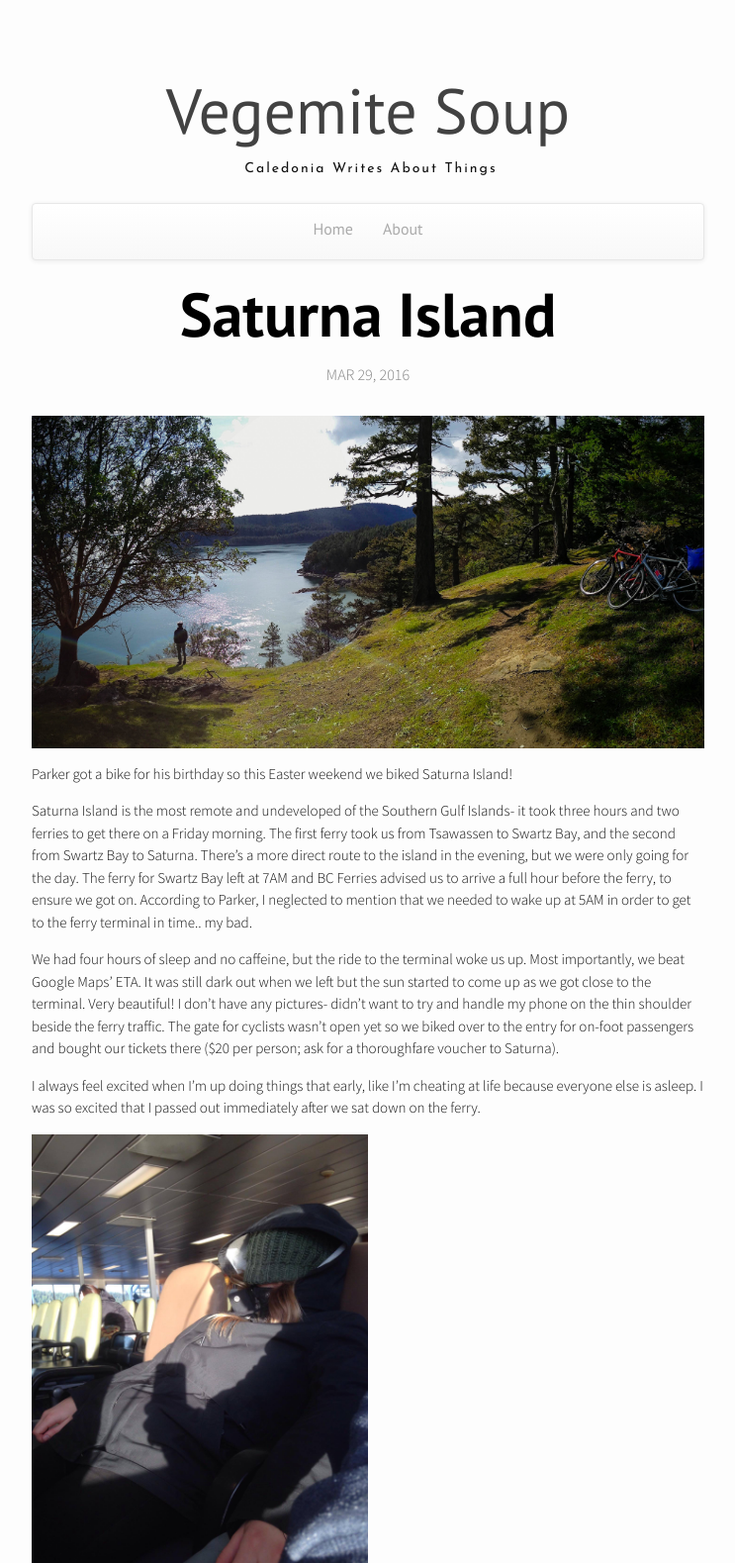
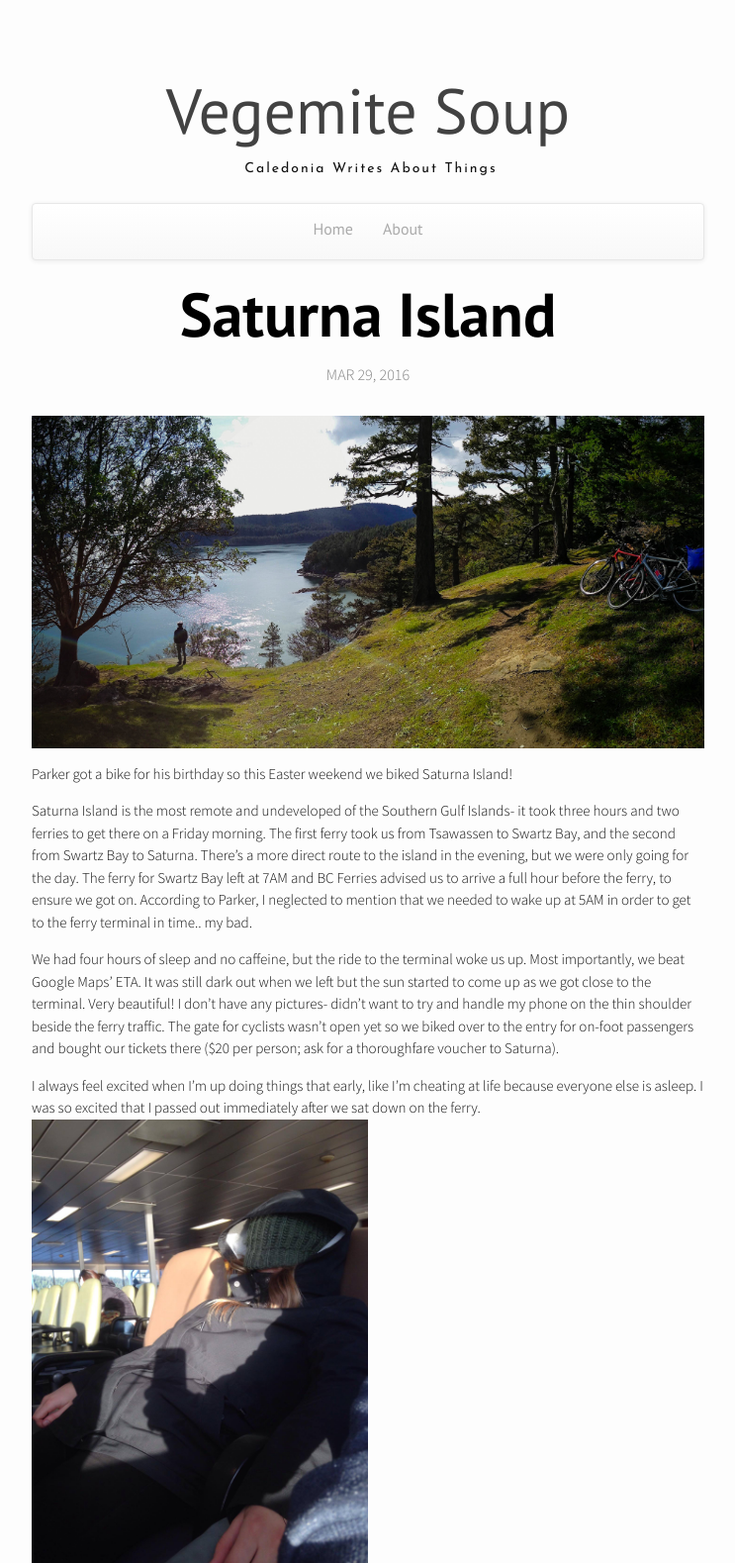
Before and after one commit to calthomson/calthomson.github.io, a Jekyll site: the page built from _posts/2016-03-29-saturna.markdown, in a window 1280 px wide. Shown: the top 1579 px of the page at 99% size, without its empty margins (268-1011 px from the left). Built offline with Jekyll 4.4.1, drawn with Linux system fonts in a browser that asks for light colours; nearby versions of some CDN libraries; grey boxes are pictures that could not be loaded.

Commit message:
Changed all images to regular HTML

```diff
--- a/_posts/2016-03-29-saturna.markdown
+++ b/_posts/2016-03-29-saturna.markdown
@@ -14,12 +14,12 @@
 
 We had four hours of sleep and no caffeine, but the ride to the terminal woke us up. Most importantly, we beat Google Maps’ ETA. It was still dark out when we left but the sun started to come up as we got close to the terminal. Very beautiful! I don’t have any pictures- didn't want to try and handle my phone on the thin shoulder beside the ferry traffic. The gate for cyclists wasn’t open yet so we biked over to the entry for on-foot passengers and bought our tickets there ($20 per person; ask for a thoroughfare voucher to Saturna).
 
-I always feel excited when I’m up doing things that early, like I’m cheating at life because everyone else is asleep. I was so excited that I passed out immediately after we sat down on the ferry.
+<p>I always feel excited when I’m up doing things that early, like I’m cheating at life because everyone else is asleep. I was so excited that I passed out immediately after we sat down on the ferry.
 
 
-<img src="/photos/2016-03-29-saturna/12919540_10156704558270006_1085881501_o.jpg" alt="Sleepy" style="width:50%" align="middle">
+<img src="/photos/2016-03-29-saturna/12919540_10156704558270006_1085881501_o.jpg" alt="Sleepy" style="width:50%" align="middle"></p>
 
-<center><img src="/photos/2016-03-29-saturna/2016-03-25 02.49.50 1.jpg" alt="Sunrise on the Ferry" style="width:100%" align="middle"></center>
+<center><img src="/photos/2016-03-29-saturna/2016-03-25 02.49.50 1.jpg" alt="Sunrise on the Ferry" style="width:75%" align="middle"></center>
 
 The sky became more clear as we got closer to Swartz Bay and by the time we got on the second (much smaller) ferry for Saturna, the sun was fully in the sky and it was WARM! This ferry seemed to be full of mainly locals and only a handful of visitors. We got our first wave of hippy vibes as a guy started doing an intensive yoga routine behind us on the deck of the ferry.
 
```
